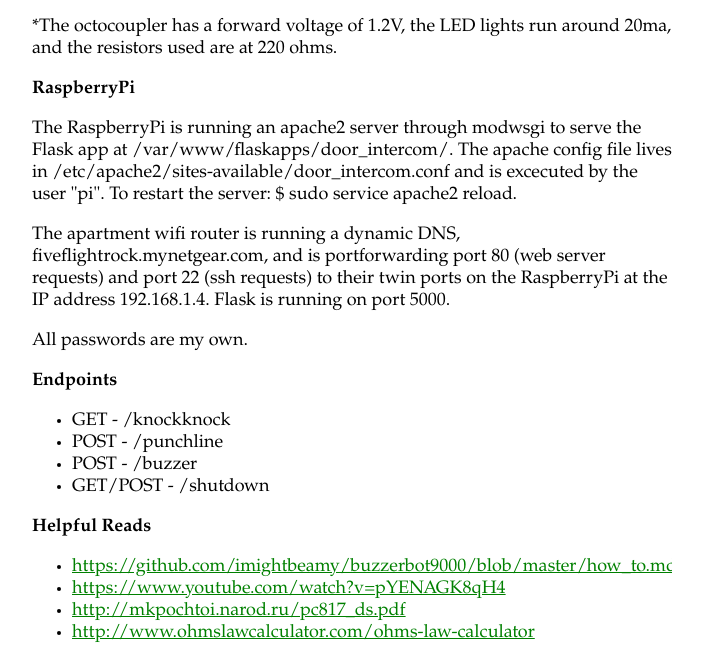
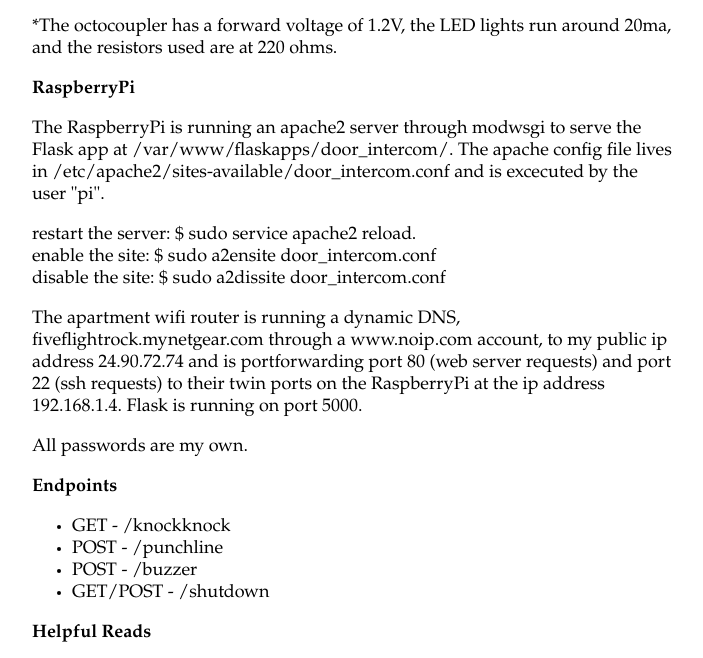
Before and after one commit to edwinyjlim/door_intercom, a Python web app: template templates/index.html in a window 1280 px wide. Shown: the part 1144-1802 px from the top of the page, without its empty margins (288-991 px from the left). Run offline with Jinja, Linux system fonts and the light colour scheme; the template is opened without the code that fills it, so the values that code supplies are empty.

Commit message:
better documentation

```diff
--- a/templates/index.html
+++ b/templates/index.html
@@ -56,11 +56,18 @@
     <b>RaspberryPi</b>
 
     <p>
-      The RaspberryPi is running an apache2 server through modwsgi to serve the Flask app at /var/www/flaskapps/door_intercom/. The apache config file lives in /etc/apache2/sites-available/door_intercom.conf and is excecuted by the user "pi". To restart the server: $ sudo service apache2 reload.
+      The RaspberryPi is running an apache2 server through modwsgi to serve the Flask app at /var/www/flaskapps/door_intercom/. The apache config file lives in /etc/apache2/sites-available/door_intercom.conf and is excecuted by the user "pi".
     </p>
 
     <p>
-      The apartment wifi router is running a dynamic DNS, fiveflightrock.mynetgear.com, and is portforwarding port 80 (web server requests) and port 22 (ssh requests) to their twin ports on the RaspberryPi at the IP address 192.168.1.4. Flask is running on port 5000.
+      restart the server: $ sudo service apache2 reload.<br>
+      enable the site: $ sudo a2ensite door_intercom.conf<br>
+      disable the site: $ sudo a2dissite door_intercom.conf
+    </p>
+
+
+    <p>
+      The apartment wifi router is running a dynamic DNS, fiveflightrock.mynetgear.com through a www.noip.com account, to my public ip address 24.90.72.74 and is portforwarding port 80 (web server requests) and port 22 (ssh requests) to their twin ports on the RaspberryPi at the ip address 192.168.1.4. Flask is running on port 5000.
     </p>
 
     <p>
```
